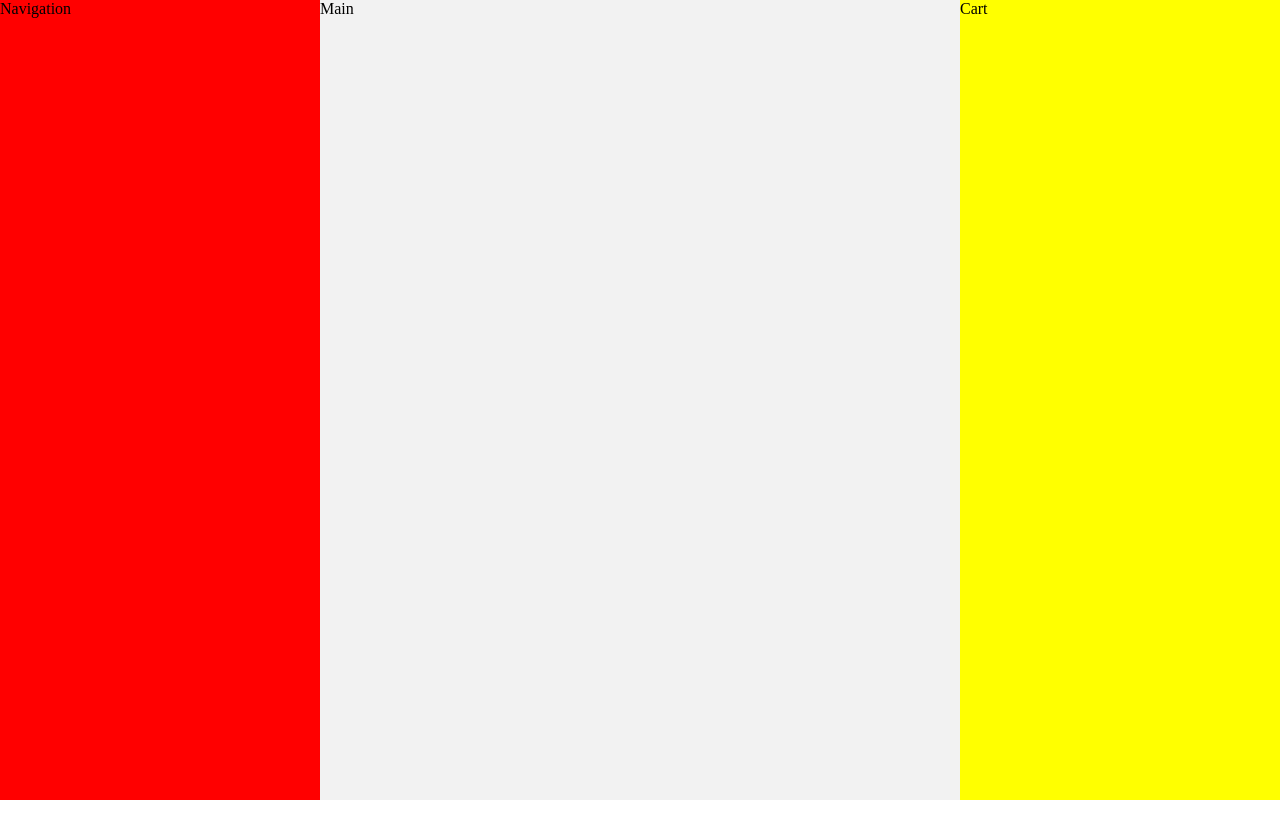
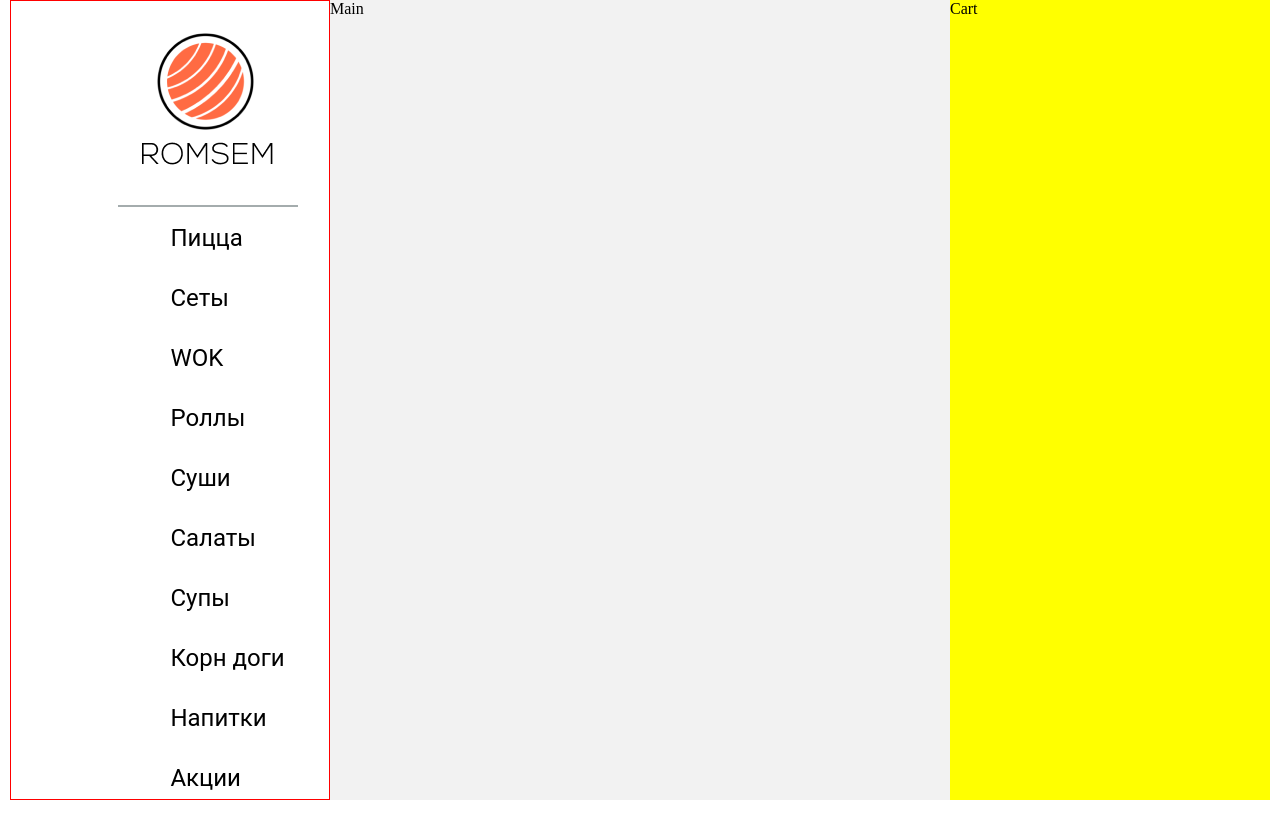
Before and after one commit to AndreyFelchin/Sushi, a plain HTML site: page index.html in a window 1280 px wide. Before the commit the page ends 800 px from the top, so only its background shows below. Drawn offline with Linux system fonts and the light colour scheme.

Commit message:
navigation

```diff
--- a/index.html
+++ b/index.html
@@ -10,7 +10,46 @@
 </head>
 <body>
     <main class="main">
-        <aside class="side-left"> Navigation </aside>
+        <aside class="side-left">
+            <a href="/" class="logo">
+                <img class="logo__img" src="./img/Logo.png" alt="logo">
+            </a>
+            <div class="hr"></div>
+            <nav>
+                <ul class="nav__list">
+                    <li class="nav__item nav__item__pizza"><a href="" class="nav__link">
+                        Пицца
+                    </a></li>
+                    <li class="nav__item nav__item__set"><a href="" class="nav__link">
+                        Сеты
+                    </a></li>
+                    <li class="nav__item nav__item__wok"><a href="" class="nav__link">
+                        WOK
+                    </a></li>
+                    <li class="nav__item nav__item__roll"><a href="" class="nav__link">
+                        Роллы
+                    </a></li>
+                    <li class="nav__item nav__item__sushi"><a href="" class="nav__link">
+                        Суши
+                    </a></li>
+                    <li class="nav__item nav__item__salad"><a href="" class="nav__link">
+                        Салаты
+                    </a></li>
+                    <li class="nav__item nav__item__soup"><a href="" class="nav__link">
+                        Супы
+                    </a></li>
+                    <li class="nav__item nav__item__corn_dog"><a href="" class="nav__link">
+                        Корн доги
+                    </a></li>
+                    <li class="nav__item nav__item__drink"><a href="" class="nav__link">
+                        Напитки
+                    </a></li>
+                    <li class="nav__item nav__item__sale"><a href="" class="nav__link">
+                        Акции
+                    </a></li>
+                </ul>
+            </nav>
+        </aside>
         <section class="content"> Main </section>
         <aside class="side-rigth"> Cart </aside>
     </main>
--- a/style.css
+++ b/style.css
@@ -1,12 +1,27 @@
+* {
+    box-sizing: border-box;
+}
+
 .main {
     display: flex;
-    height: 100vh;
+    max-width: 1940px;
+    padding: 0 10px;
 }
 
 .side-left {
     max-width: 320px;
     width: 100%;
-    background-color: red;
+
+    display: flex;
+    flex-direction: column;
+    align-items: center;
+
+    padding-top: 30px;
+    padding-left: 100px;
+    padding-right: 25px;
+    border: 1px solid red;
+
+    height: 100vh;
 }
 
 .side-rigth {
@@ -19,3 +34,40 @@
     flex-grow: 1;
     background-color: #F2F2F2;
 }
+
+.logo__img {
+    cursor: none;
+}
+
+.hr {
+    width: 180px;
+    border: 0.5px solid #a4acad;
+    margin-top: 30px;
+}
+
+/* NAVIGATION */
+
+.nav__list {
+    list-style: none;
+    display: flex;
+    flex-direction: column;
+}
+
+.nav__item {
+    margin-bottom: 30px;
+}
+
+.nav__link {
+    font-family: 'Roboto', sans-serif;
+    font-style: normal;
+    font-weight: 400;
+    font-size: 24px;
+    line-height: 30px;
+
+    text-decoration: none;
+    color: black;
+}
+
+.nav__item:hover .nav__link {
+    color: #ff9846;
+}
```
Also changed, not shown: img/Logo.png (added), img/nav/drink.png (added), img/nav/kornD.png (added), img/nav/pizza.png (added), img/nav/roll.png (added), img/nav/salad.png (added), img/nav/sale.png (added), img/nav/soup.png (added), img/nav/sushi.png (added), img/nav/Вок.png (added), img/nav/Сеты.png (added).
